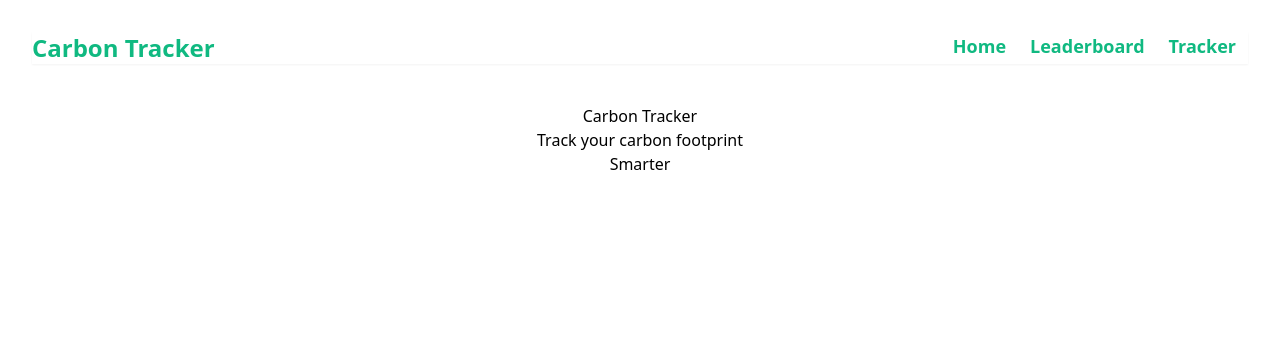
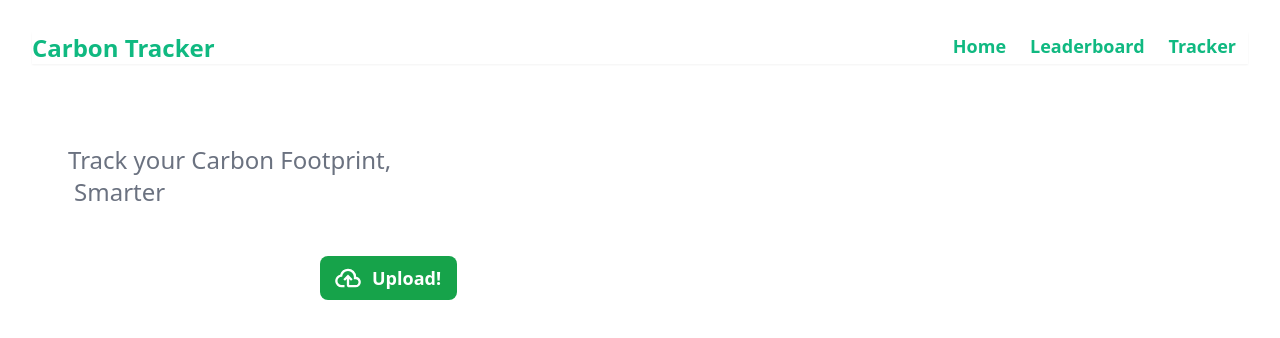
Before and after one commit to Ovikx/carbon-compass, a React (Vite) app: page / in a window 1280 px wide. Shown: the top 338 px of the page. Built offline with nearby package versions, Linux system fonts and the light colour scheme.

Commit message:
Modified Home Page

```diff
--- a/src/pages/Home.tsx
+++ b/src/pages/Home.tsx
@@ -1,13 +1,18 @@
 export function Home() {
     return (
-        <div className="flex flex-col">
-            <div>
-            <h1 className='left-align text-2x1'>Carbon Tracker</h1>
-            <p className='left-align'>Track your carbon footprint</p>
-            <p className='left-align'>Smarter</p>
+        <>
+            <div className="text-gray-500 pt-10">
+                <div className="flex flex-col absolute left-10 pl-7">
+                    <p className='text-2xl'>Track your Carbon Footprint,</p>
+                    <p className='text-2xl pr-[220px]'>Smarter</p>
+                </div>
+            </div>
 
+            <button className="flex transition-all flex-row ml-72 mt-28 text-lg rounded-lg p-1 text-white font-semibold hover:bg-green-700 bg-green-600 ">
+                <svg xmlns="http://www.w3.org/2000/svg" className = "rounded-lg pt-1 hover:bg-green-700 fill-white" height= "32" viewBox="0 -960 960 960" width="48"><path d="M260-160q-91 0-155.5-63T40-377q0-78 47-139t123-78q25-92 100-149t170-57q117 0 198.5 81.5T760-520q69 8 114.5 59.5T920-340q0 75-52.5 127.5T740-160H520q-33 0-56.5-23.5T440-240v-206l-64 62-56-56 160-160 160 160-56 56-64-62v206h220q42 0 71-29t29-71q0-42-29-71t-71-29h-60v-80q0-83-58.5-141.5T480-720q-83 0-141.5 58.5T280-520h-20q-58 0-99 41t-41 99q0 58 41 99t99 41h100v80H260Zm220-280Z"/></svg>
+                <p className="pt-1 pb-1 pr-3">Upload!</p>
+            </button>
 
-            </div>
-        </div>
+        </>
     )
 }
```
Also changed, not shown: public/cloud_upload.svg (added), src/assets/react.svg (deleted).
